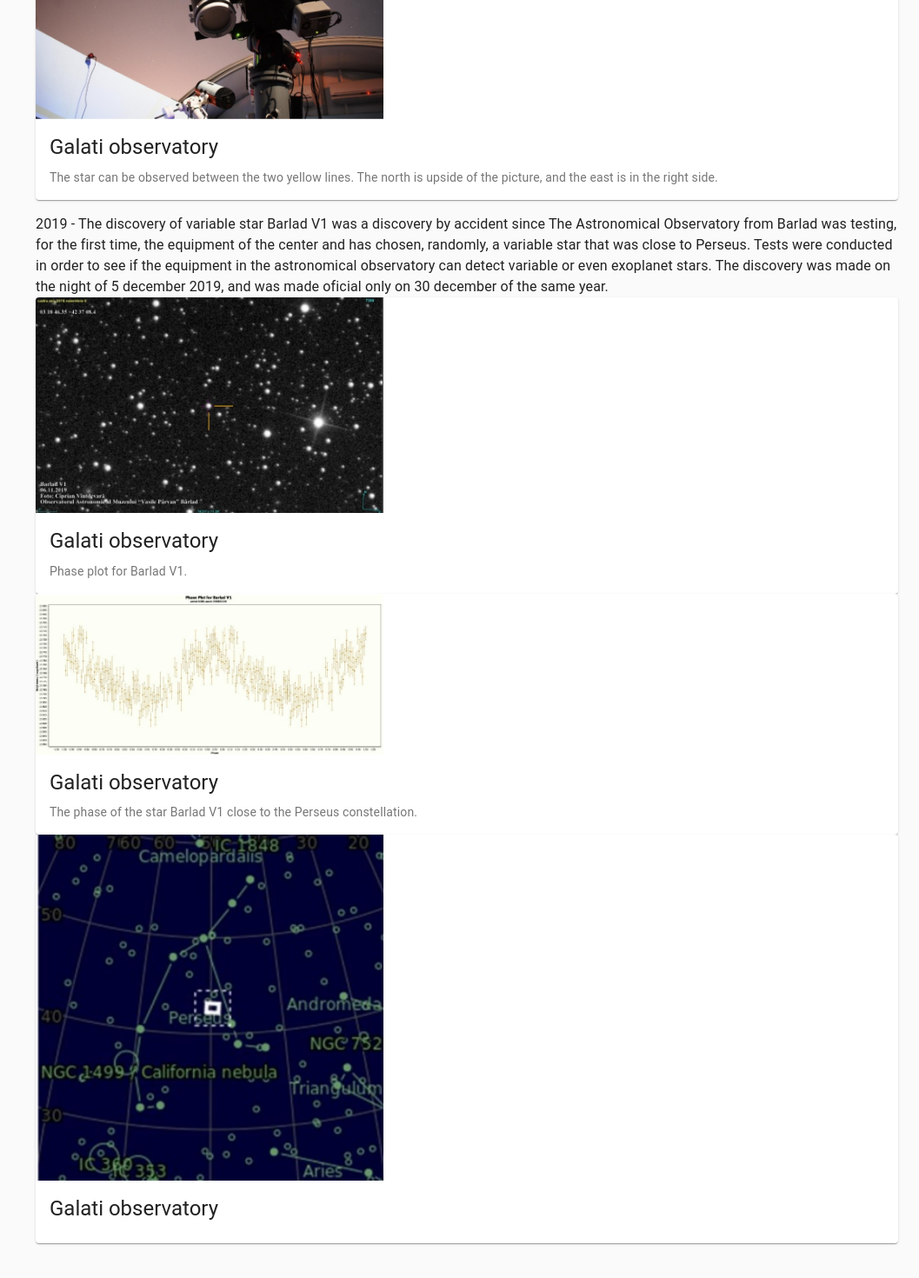
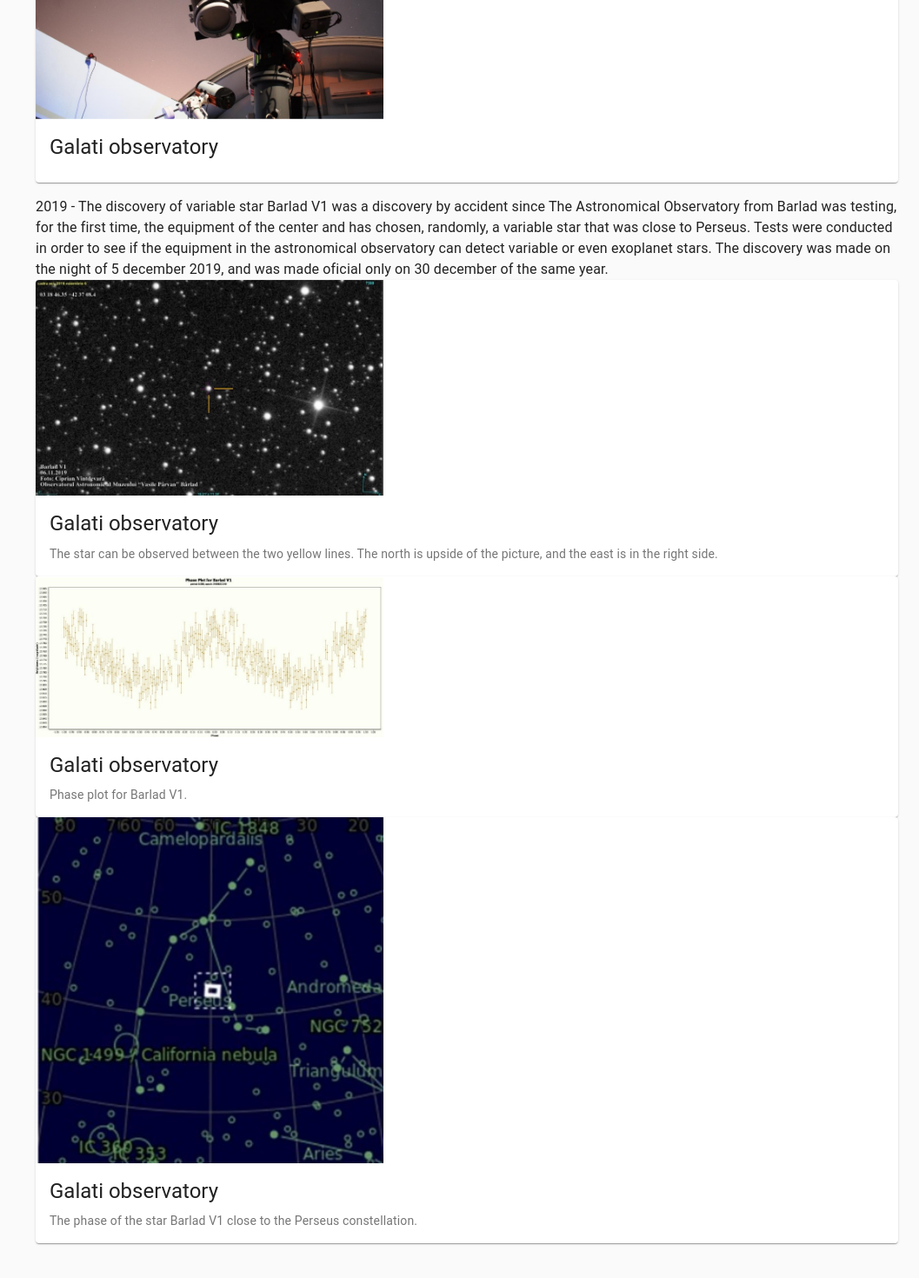
Before and after one commit to bioan/astronomyhw1, a React (Create React App) app: page /recent in a window 1280 px wide. Shown: the part 1533-3003 px from the top of the page at 87% size, without its empty margins (223-1280 px from the left). Built offline with nearby package versions, Linux system fonts and the light colour scheme.

Commit message:
Update Recent.js

```diff
--- a/src/periods/Recent.js
+++ b/src/periods/Recent.js
@@ -79,7 +79,6 @@ const Twentieth = ({classes}) => {
           Galati observatory
           </Typography>
           <Typography variant="body2" color="textSecondary" component="p">
-		  The star can be observed between the two yellow lines. The north is upside of the picture, and the east is in the right side.
           </Typography>
         </CardContent>
       </CardActionArea>
@@ -102,7 +101,7 @@ const Twentieth = ({classes}) => {
           Galati observatory
           </Typography>
           <Typography variant="body2" color="textSecondary" component="p">
-		  Phase plot for Barlad V1.
+		  The star can be observed between the two yellow lines. The north is upside of the picture, and the east is in the right side.
           </Typography>
         </CardContent>
       </CardActionArea>
@@ -122,7 +121,7 @@ const Twentieth = ({classes}) => {
           Galati observatory
           </Typography>
           <Typography variant="body2" color="textSecondary" component="p">
-		  The phase of the star Barlad V1 close to the Perseus constellation.
+		  Phase plot for Barlad V1.
           </Typography>
         </CardContent>
       </CardActionArea>
@@ -142,6 +141,7 @@ const Twentieth = ({classes}) => {
           Galati observatory
           </Typography>
           <Typography variant="body2" color="textSecondary" component="p">
+		  The phase of the star Barlad V1 close to the Perseus constellation.
           </Typography>
         </CardContent>
       </CardActionArea>
```
